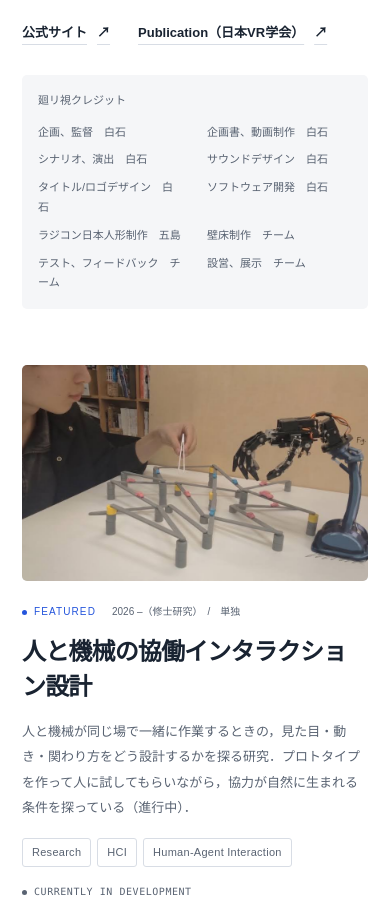
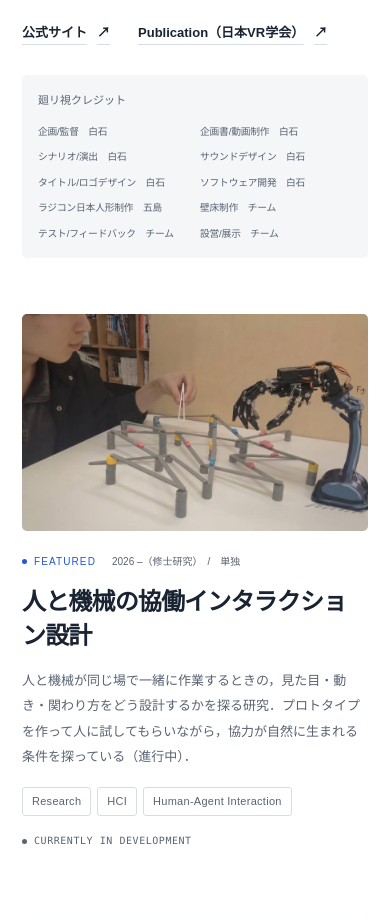
Before and after one commit to Roiril/my-portfolio, a Next.js app: page / in a window 390 px wide. Shown: the part 1886-2806 px from the top of the page. Built offline with nearby package versions, Linux system fonts and the light colour scheme; no server answers.

Commit message:
fix：廻リ視クレジットの区切りと改行を調整

```diff
--- a/src/app/works.css
+++ b/src/app/works.css
@@ -76,7 +76,8 @@
   .work-card--featured, .work-group--internship .work-card, .work-group--research .work-card:not(.work-card--featured) { display: block; }
   .work-card--featured .work-content, .work-group--internship .work-content, .work-group--research .work-card:not(.work-card--featured) .work-content { padding-top: 22px; }
   .work-credits { margin-top: 20px; padding: 16px; }
-  .work-credits ul { grid-template-columns: repeat(2, minmax(0, 1fr)); }
+  .work-credits ul { grid-template-columns: repeat(2, minmax(0, 1fr)); column-gap: 10px; font-size: clamp(8.75px, 2.6vw, 9.75px); letter-spacing: -.02em; }
+  .work-credits li { white-space: nowrap; }
   .work-description { font-size: 13px; }
   .work-meta { font-size: 10px; }
   .work-tag { font-size: 10px; }
--- a/src/content/works.ts
+++ b/src/content/works.ts
@@ -16,16 +16,16 @@ export const works: Work[] = [
     category: 'research',
     period: '2026（M1）',
     credits: [
-      '企画、監督　白石',
-      '企画書、動画制作　白石',
-      'シナリオ、演出　白石',
+      '企画/監督　白石',
+      '企画書/動画制作　白石',
+      'シナリオ/演出　白石',
       'サウンドデザイン　白石',
       'タイトル/ロゴデザイン　白石',
       'ソフトウェア開発　白石',
       'ラジコン日本人形制作　五島',
       '壁床制作　チーム',
-      'テスト、フィードバック　チーム',
-      '設営、展示　チーム',
+      'テスト/フィードバック　チーム',
+      '設営/展示　チーム',
     ],
     featured: true,
     isCurrent: true,
```
